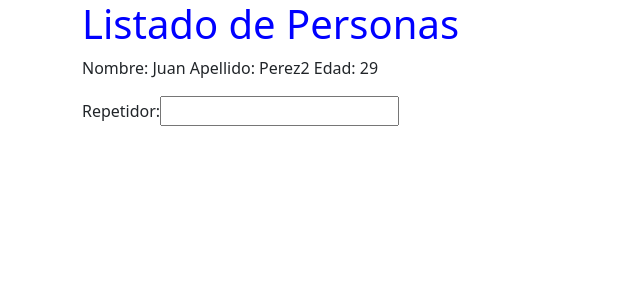
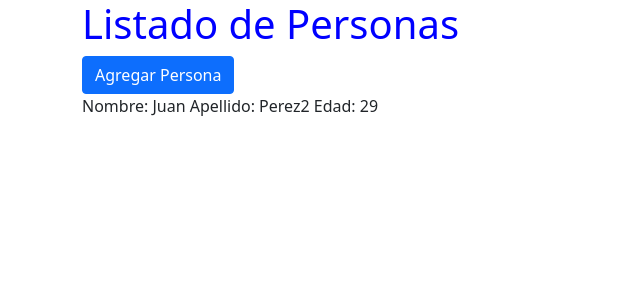
Before and after one commit to JarlinFonseca/Curso-de-Angular-y-TypeScript, an Angular app in the folder mi-primera-app/: page / in a window 1280 px wide. Shown: the top 300 px of the page, without its empty margins (0-640 px from the left). Built offline with nearby package versions, Linux system fonts and the light colour scheme.

Commit message:
Property Binding

```diff
--- a/mi-primera-app/src/app/persona/persona.component.html
+++ b/mi-primera-app/src/app/persona/persona.component.html
@@ -4,8 +4,9 @@
     Edad: {{ edad + 1}}
 </p>
 
-<div (keyup)="0">
+<!-- <div (keyup)="0">
     <label>Repetidor: </label>
     <input #entrada />
     {{ entrada.value}}
 </div>
+ -->
--- a/mi-primera-app/src/app/personas/personas.component.html
+++ b/mi-primera-app/src/app/personas/personas.component.html
@@ -2,6 +2,7 @@
   <div class="row">
     <div class="col">
       <h1>Listado de Personas</h1>
+      <button class="btn btn-primary" [disabled]='deshabilitar'>Agregar Persona</button>
       <app-persona></app-persona>
     </div>
   </div>
--- a/mi-primera-app/src/app/personas/personas.component.ts
+++ b/mi-primera-app/src/app/personas/personas.component.ts
@@ -8,5 +8,7 @@
  })
 
  export class PersonasComponent{
+     deshabilitar = false;
+
 
  }
```
